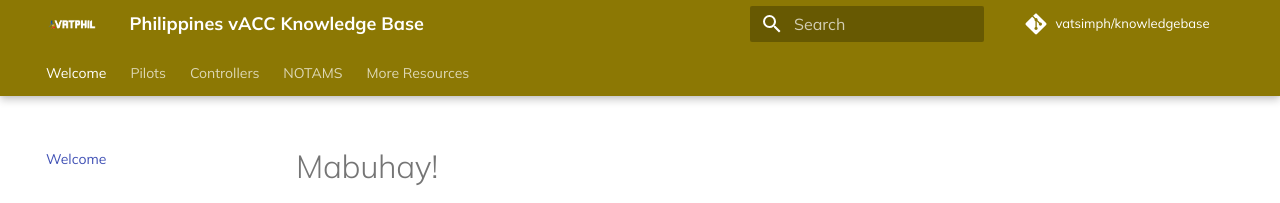
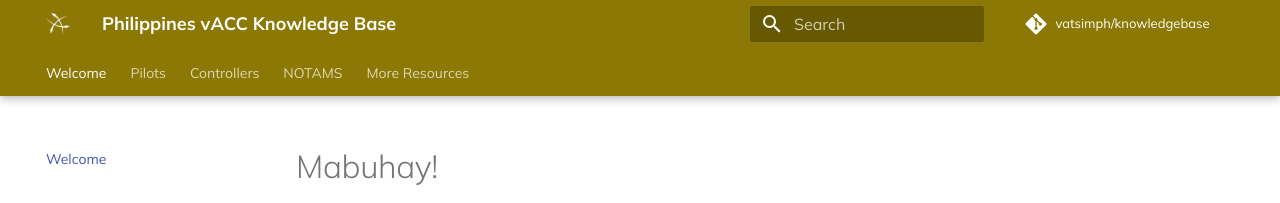
Before and after one commit to notkenzotayko/vatphil-knowledgebase, an MkDocs documentation site: the page built from docs/index.md, in a window 1280 px wide. Shown: the top 203 px of the page. Built offline with MkDocs 1.6.1 and Material for MkDocs 9.7.7, drawn with Linux system fonts in a browser that asks for light colours; comment, search, counter and statistics services are not loaded; the version menu is left out.

Commit message:
New Logo

```diff
--- a/mkdocs.yml
+++ b/mkdocs.yml
@@ -23,7 +23,7 @@ theme:
       accent: amber
 
 
-  logo: assets/img/logo.png
+  logo: assets/img/vatphil-wlogo.png
   features:
     - navigation.instant
     - navigation.tabs
```
Also changed, not shown: docs/assets/img/logo.png (deleted), docs/assets/img/vatphil-wlogo.png (added).
